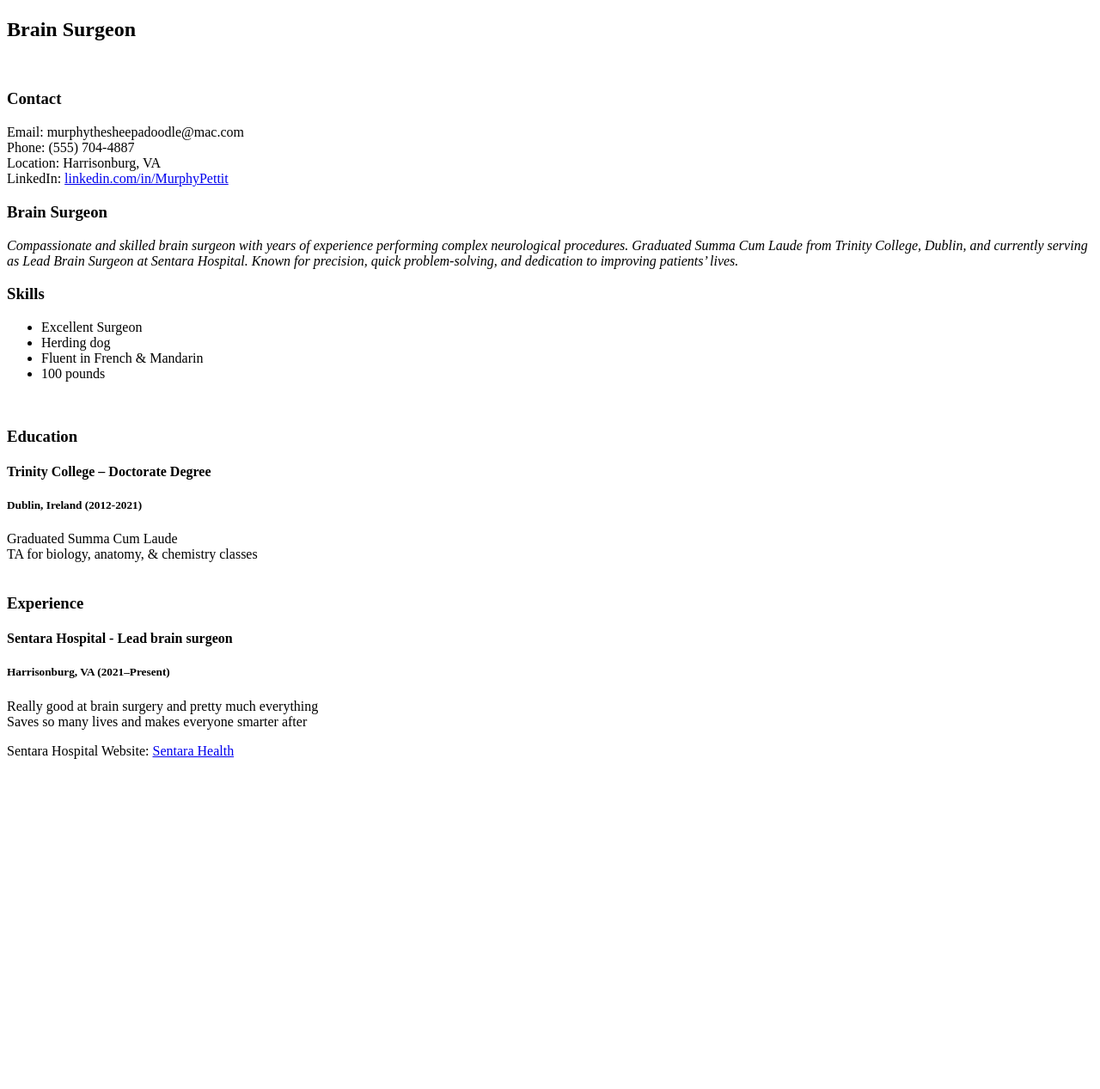
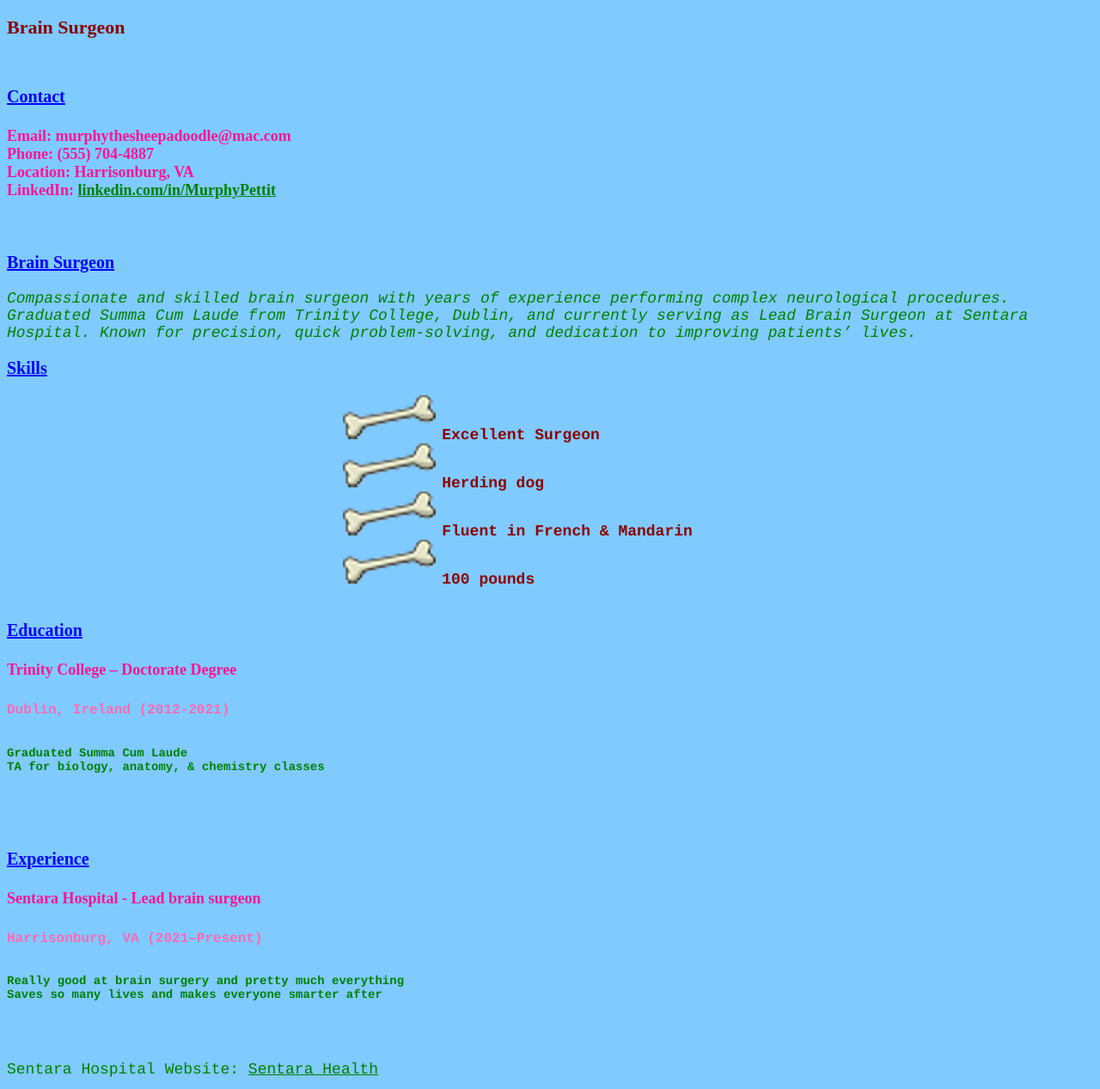
Before and after one commit to carsonpettit/SMAD307Resume, a plain HTML site: page index.html in a window 1280 px wide. Shown: the part 413-1680 px from the top of the page at 86% size. Before the commit the page ends 1312 px from the top, so only its background shows below. Drawn offline with Linux system fonts and the light colour scheme.

Commit message:
Add files via upload

```diff
--- a/index.html
+++ b/index.html
@@ -7,6 +7,9 @@
 		</title>
 		<meta name="author" content="Murphy Pettit">
 		<meta name="description" content="Resume for Murphy">
+
+		<link rel="stylesheet" href="style.css">
+
 	</head>
 
 	<body>
@@ -17,10 +20,10 @@
 
 <p>
 <h3>Contact</h3>
-Email: murphythesheepadoodle@mac.com <br>
+<h4>Email: murphythesheepadoodle@mac.com <br>
 Phone: (555) 704-4887 <br>
 Location: Harrisonburg, VA <br>
-LinkedIn: <a href="https://linkedin.com" target="_blank">linkedin.com/in/MurphyPettit</a>
+LinkedIn: <a href="https://linkedin.com" target="_blank">linkedin.com/in/MurphyPettit</a></h4>
 <br>
 <h3>Brain Surgeon</h3>
 <p><em>Compassionate and skilled brain surgeon with years of experience performing complex neurological procedures.
@@ -38,13 +41,13 @@ Known for precision, quick problem-solving, and dedication to improving patients
 <h3>Education</h3>
 <h4>Trinity College – Doctorate Degree</h4>
 <h5>Dublin, Ireland (2012-2021)</h5>
-Graduated Summa Cum Laude <br>
-TA for biology, anatomy, &amp; chemistry classes <br>
+<h6>Graduated Summa Cum Laude <br>
+TA for biology, anatomy, &amp; chemistry classes </h6><br>
 <br>
 <h3>Experience</h3>
 <h4>Sentara Hospital - Lead brain surgeon </h4>
 <h5>Harrisonburg, VA (2021–Present) </h5>
-Really good at brain surgery and pretty much everything <br>
-Saves so many lives and makes everyone smarter after <br>
+<h6>Really good at brain surgery and pretty much everything <br>
+Saves so many lives and makes everyone smarter after </h6><br>
 <p>Sentara Hospital Website: <a href="https://www.sentara.com/" target="_blank"> Sentara Health</a></p>
 </body>
```
